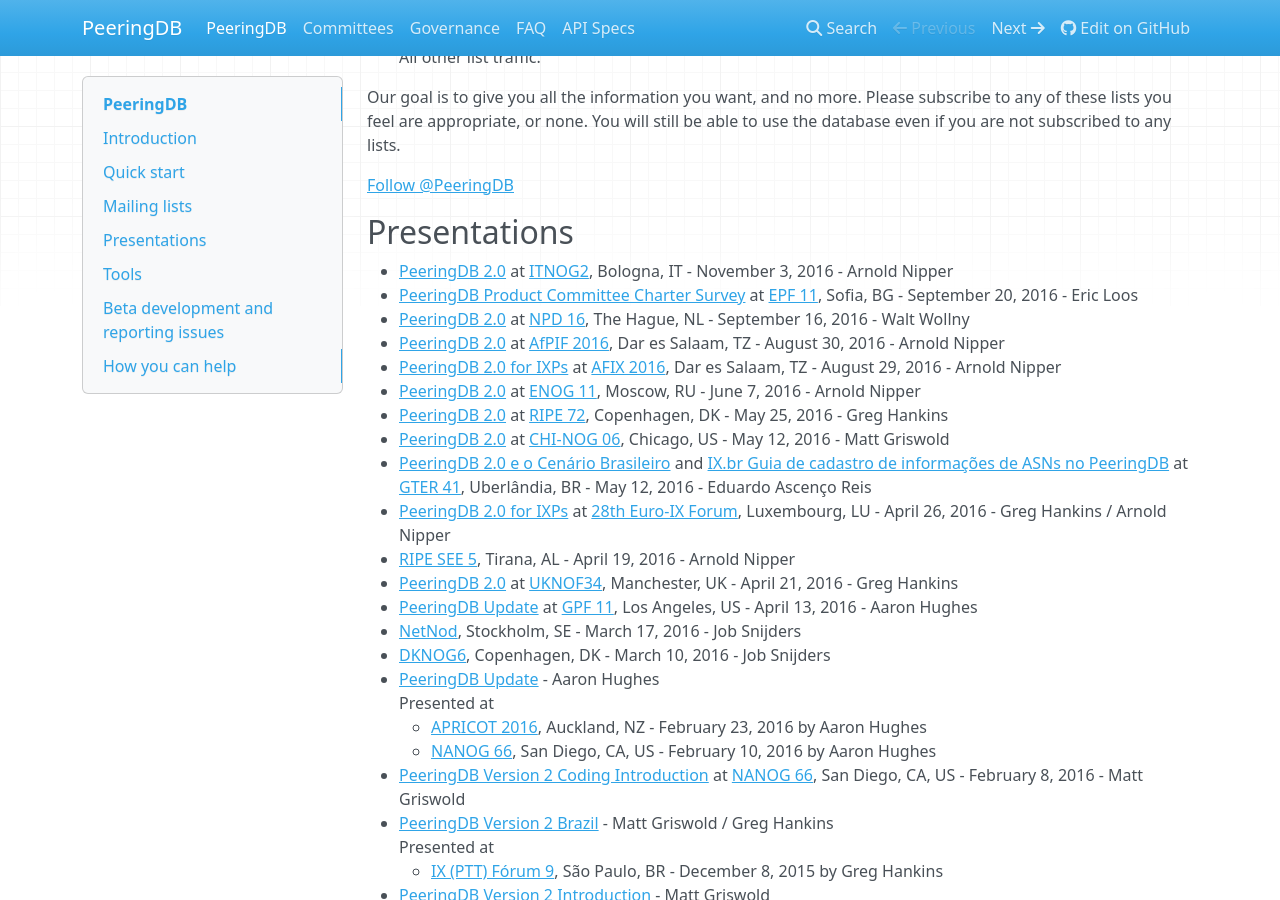
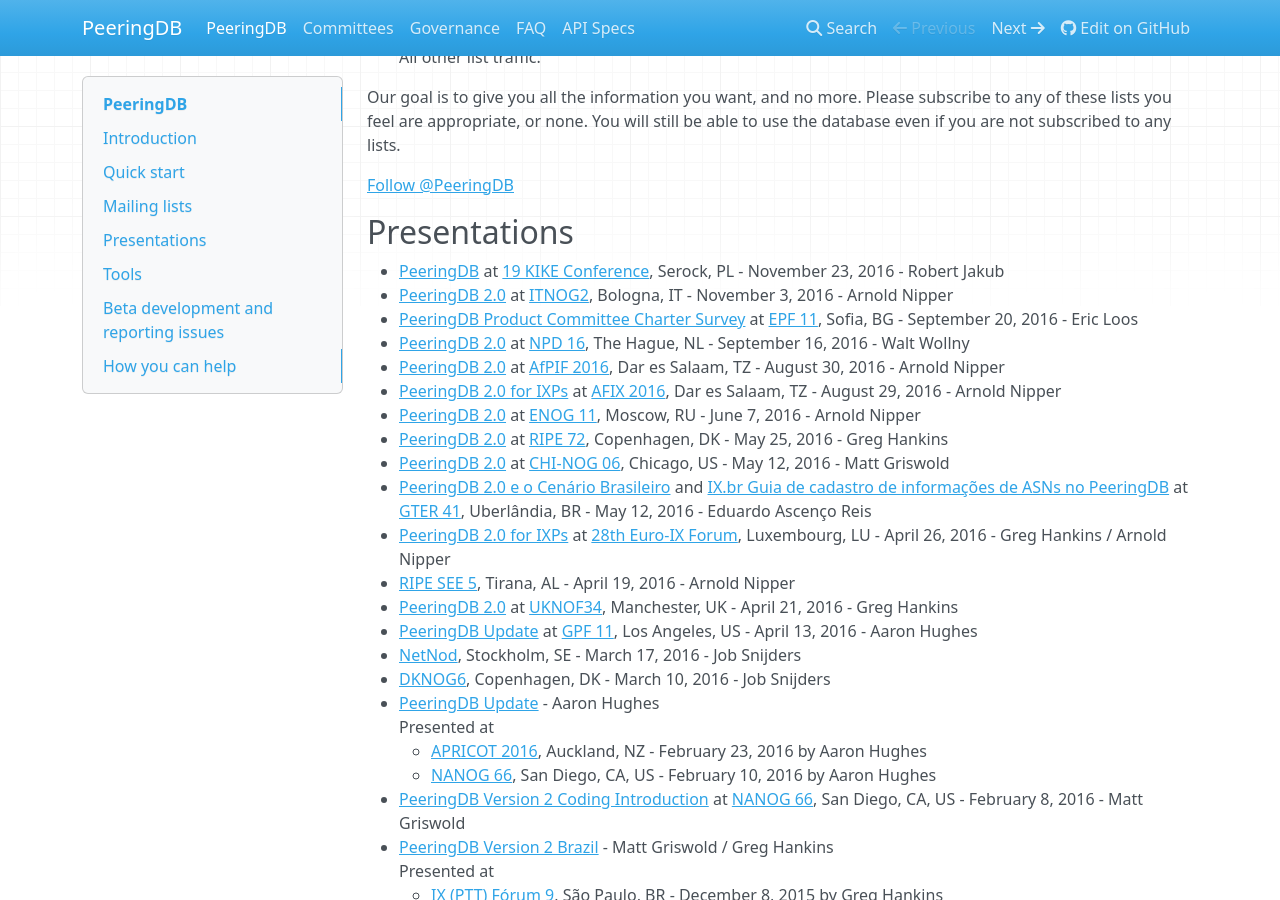
Before and after one commit to peeringdb/docs, an MkDocs documentation site: the page built from docs/index.md, in a window 1280 px wide and 900 px high, scrolled down 1478 px. Built offline with MkDocs 1.6.1, drawn with Linux system fonts in a browser that asks for light colours; nearby versions of some CDN libraries; comment, search, counter and statistics services are not loaded; old or Windows-style settings are respelled for this version of MkDocs.

Commit message:
Added robert jakub's KIKE presentation.

```diff
--- a/docs/index.md
+++ b/docs/index.md
@@ -76,6 +76,7 @@
 
 ## Presentations
 
+- [PeeringDB](presentation/2016-11-23-kikeautumn16-2.pdf) at [19 KIKE Conference](http://kikeevents.com/en/category/19-kike-conference/), Serock, PL - November 23, 2016 - Robert Jakub
 - [PeeringDB 2.0](presentation/20161103-ITNOG2-Nipper-peeringdb.pdf) at [ITNOG2](http://www.itnog.it/itnog2/), Bologna, IT - November 3, 2016 - Arnold Nipper
 - [PeeringDB Product Committee Charter Survey](presentation/20160919-epf11-Loos-peeringdb.pdf) at [EPF 11](https://www.peering-forum.eu/), Sofia, BG - September 20, 2016 - Eric Loos
 - [PeeringDB 2.0](presentation/20160916-npd16-Wollny-peeringdb.pdf) at [NPD 16](http://www.neutralpeeringdays.net/), The Hague, NL - September 16, 2016 - Walt Wollny
```
Also changed, not shown: 1 other file.
